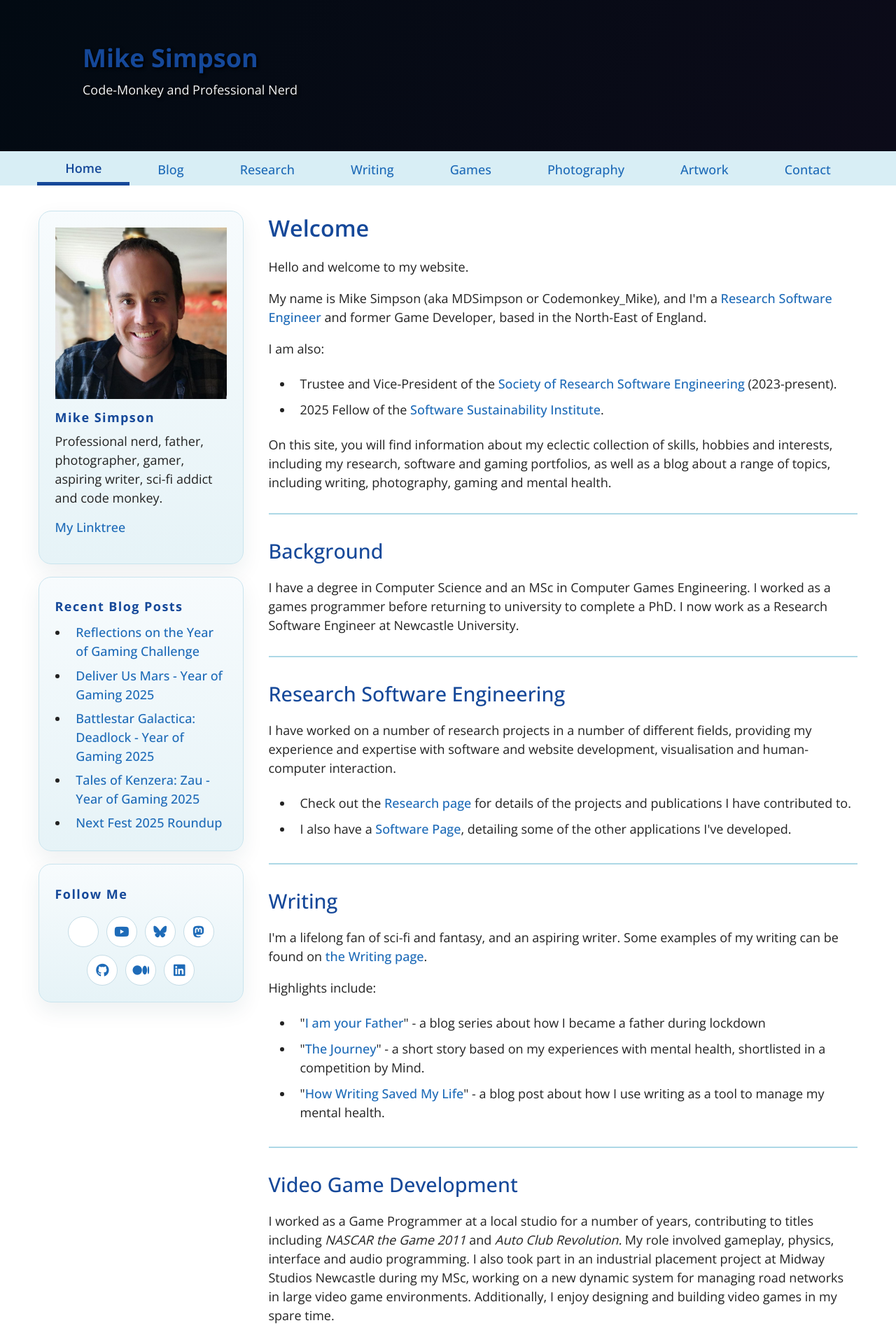
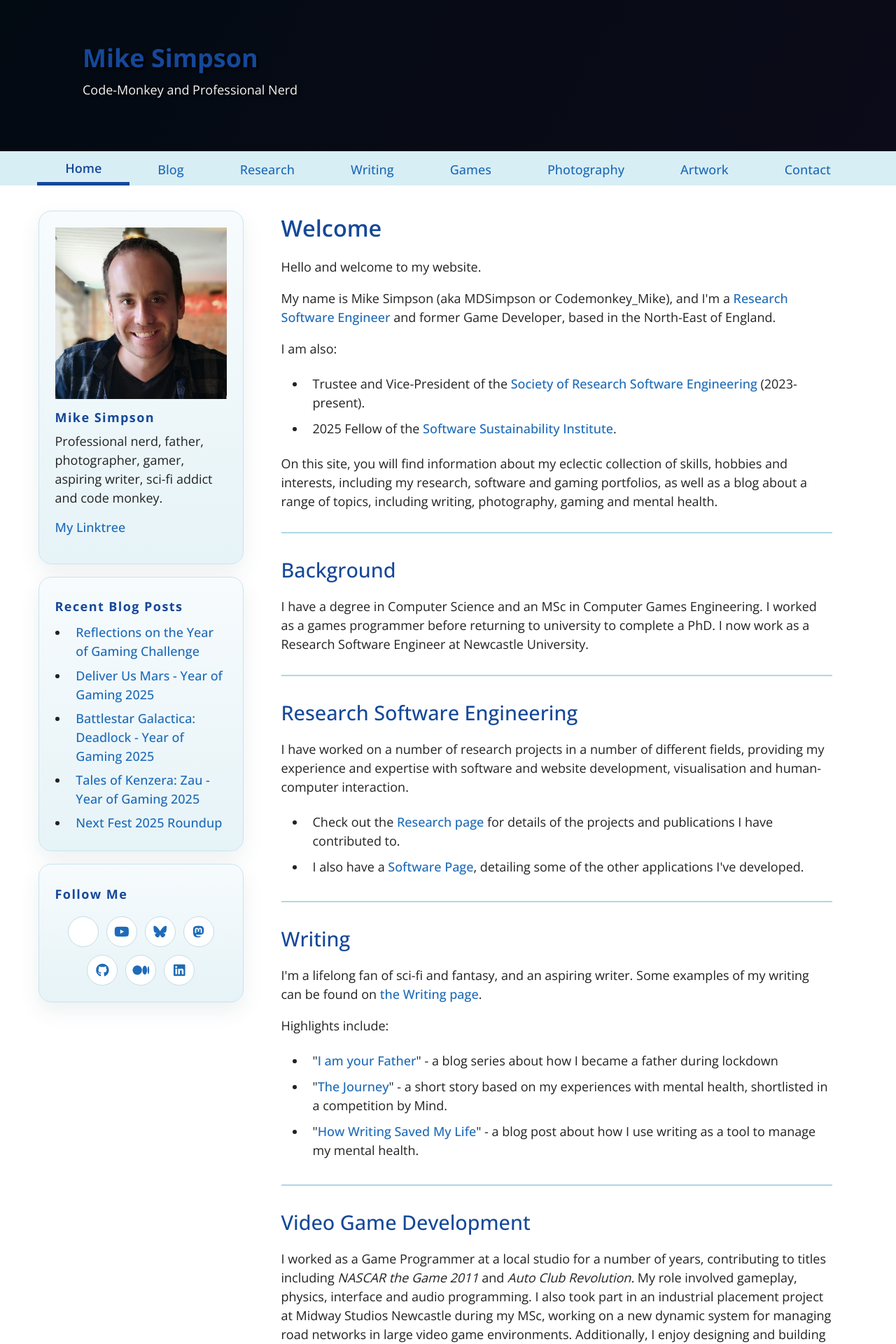
Before and after one commit to mdsimpson42/mdsimpson42.github.io, a Jekyll site: the page built from index.html, in a window 1280 px wide. Shown: the top 1920 px of the page at 70% size. Built offline with Jekyll 4.4.1, drawn with Linux system fonts in a browser that asks for light colours; nearby versions of some CDN libraries.

Commit message:
Add padding to main content and footer
For better display on mobile

```diff
--- a/assets/css/customisations.scss
+++ b/assets/css/customisations.scss
@@ -130,6 +130,8 @@
     // padding: 2rem auto;
     padding-top: 0.2rem;
     padding-bottom: 0.2rem;
+    padding-left: 2.0rem;
+    padding-right: 2.0rem;
     width: 100%;
     max-width: 65rem;
     display: flex;
@@ -1262,7 +1264,7 @@
 
 .main-content {
     display: grid;
-    gap: 2rem;
+    gap: 1rem;
     align-items: start;
     padding: 2rem 0rem;
 }
@@ -1274,6 +1276,8 @@
 
 .page-main-column {
     min-width: 0;
+    padding-left: 2rem;
+    padding-right: 2rem;
 }
 
 .page-main-column > :first-child {
```
